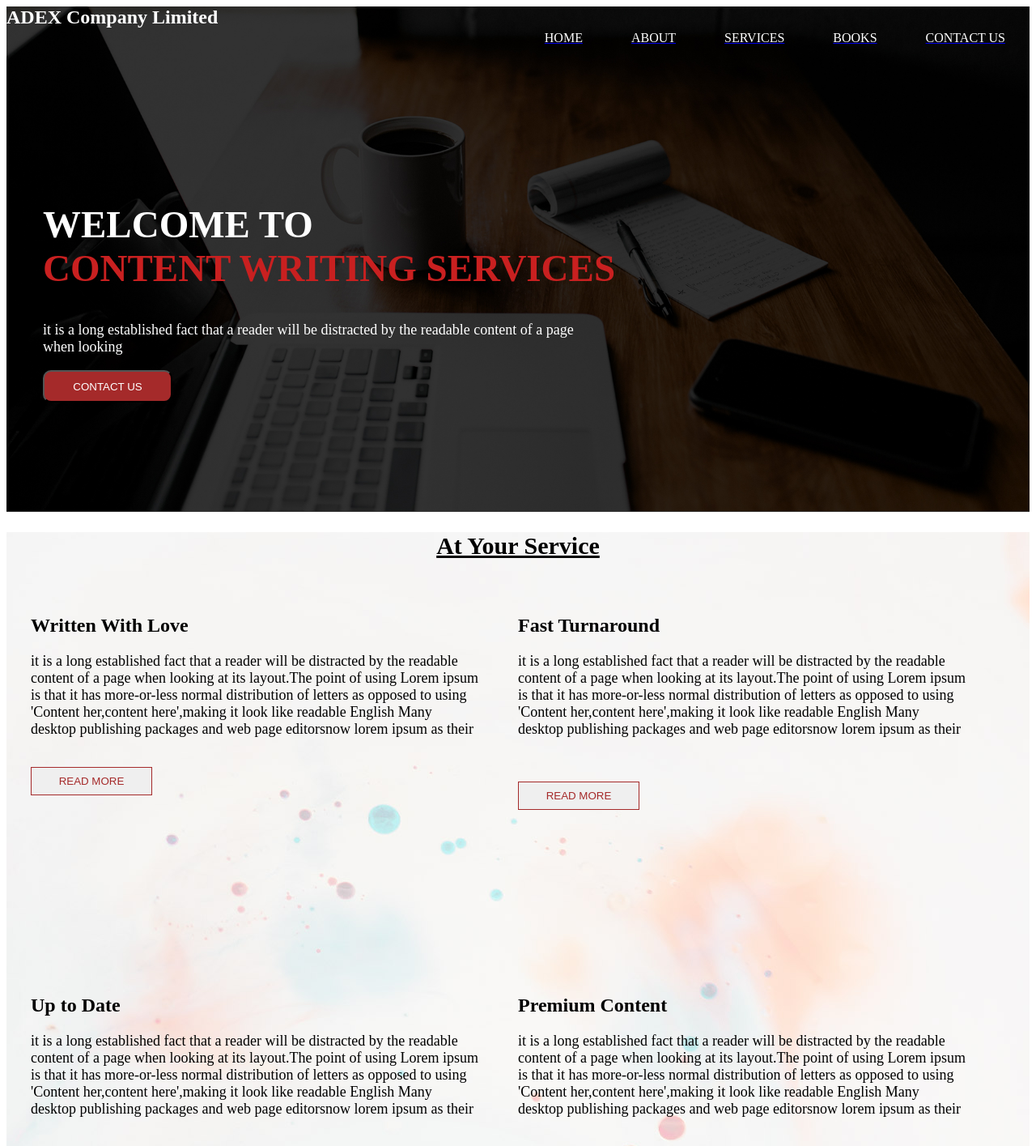
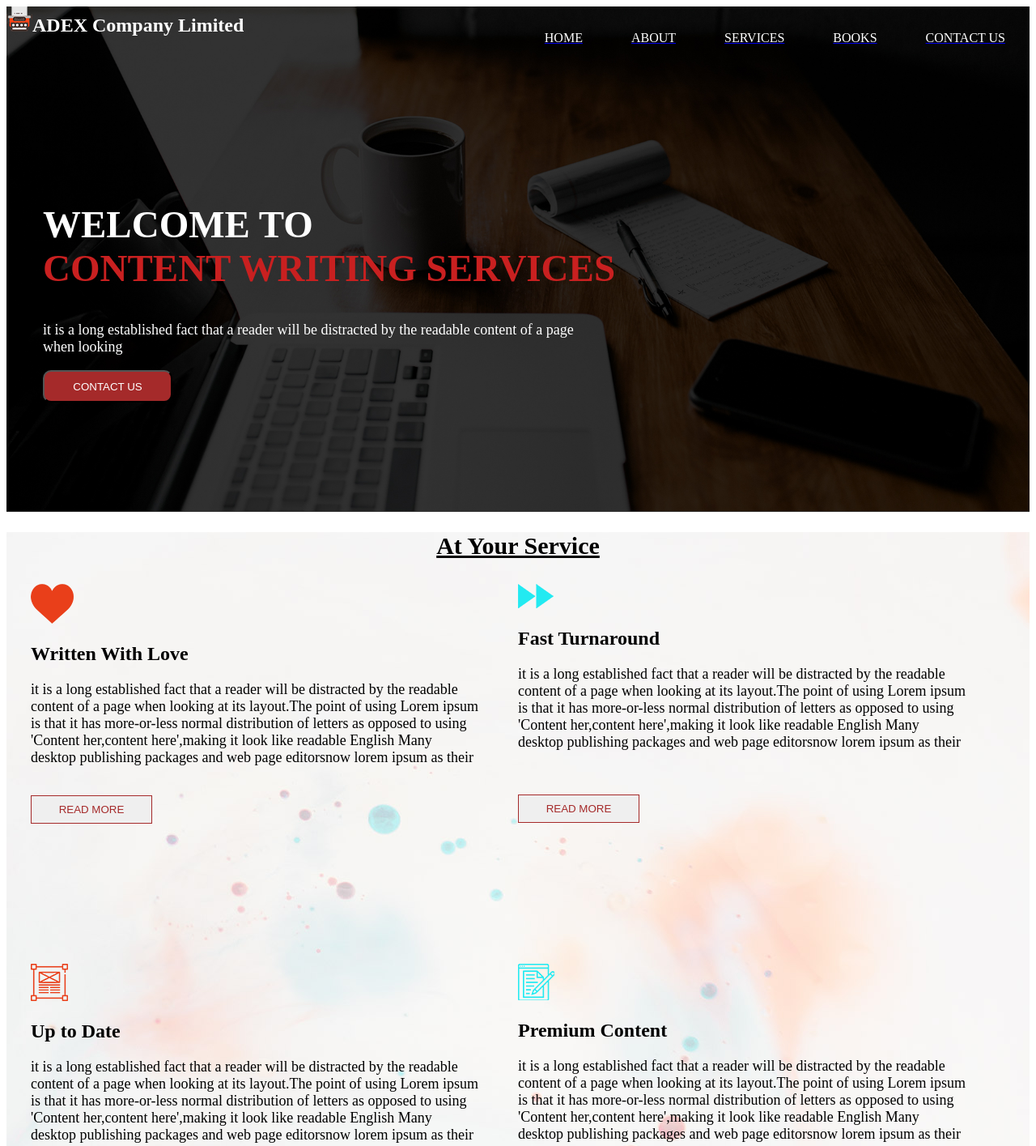
Before and after one commit to Small-eze-1234/My-Project, a plain HTML site: page services.html in a window 1280 px wide. Shown: the top 1415 px of the page at 81% size. Drawn offline with Linux system fonts and the light colour scheme.

Commit message:
Update services.html

```diff
--- a/services.html
+++ b/services.html
@@ -9,7 +9,7 @@
 <body>
     <section class="welcome">
         <header class="header" style="position: relative;">
-            <h1 style="position: absolute;left: 0px;margin-top: 0px;"><img src="./images/logo.png" alt="">ADEX Company Limited</h1>
+            <h1 style="position: absolute;left: 0px;margin-top: 0px;"><img src="./FRONT_END2/images/logo.png" alt="">ADEX Company Limited</h1>
               <nav class="dec">
            <a href="./home.html">  <li class="decoration">HOME</li></a>
            <a href="./about.html"><li class="decoration">ABOUT</li></a>
@@ -30,7 +30,7 @@
         <h1 style="text-align: center;text-decoration: underline;font-size: 30px;">At Your Service</h1>
         <main class="services">
         <div>
-            <img src="./images/s-1.png" alt="">
+            <img src="./FRONT_END2/images/s-1.png" alt="">
             <h1>Written With Love</h1>
 
             <p class="about">it is a long established fact that a reader will be distracted by the readable <br>
@@ -42,7 +42,7 @@
             <button class="service-button">READ MORE</button>
         </div>
         <div>
-            <img src="./images/s-2.png" alt="">
+            <img src="./FRONT_END2/images/s-2.png" alt="">
             <h1>Fast Turnaround</h1>
 
             <p class="about">it is a long established fact that a reader will be distracted by the readable <br>
@@ -55,7 +55,7 @@
             <button class="service-button">READ MORE</button>
         </div>
         <div>
-            <img src="./images/s-3.png" alt="">
+            <img src="./FRONT_END2/images/s-3.png" alt="">
             <h1>Up to Date</h1>
 
             <p class="about">it is a long established fact that a reader will be distracted by the readable <br>
@@ -67,7 +67,7 @@
             <br>
             <button class="service-button">READ MORE</button>
         </div>
-        <div>        <img src="./images/s-4.png" alt="">
+        <div>        <img src="./FRONT_END2/images/s-4.png" alt="">
             <h1>Premium Content</h1>
 
             <p class="about">it is a long established fact that a reader will be distracted by the readable <br>
```
